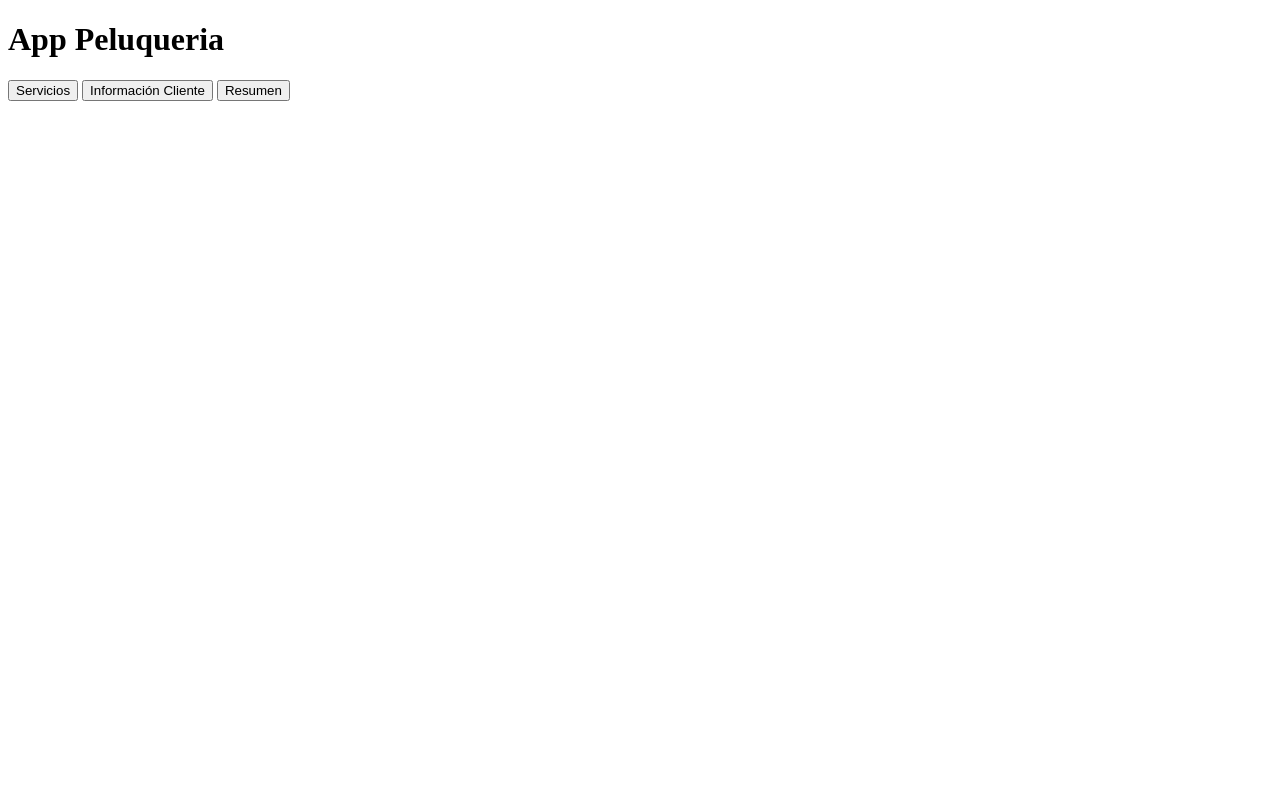
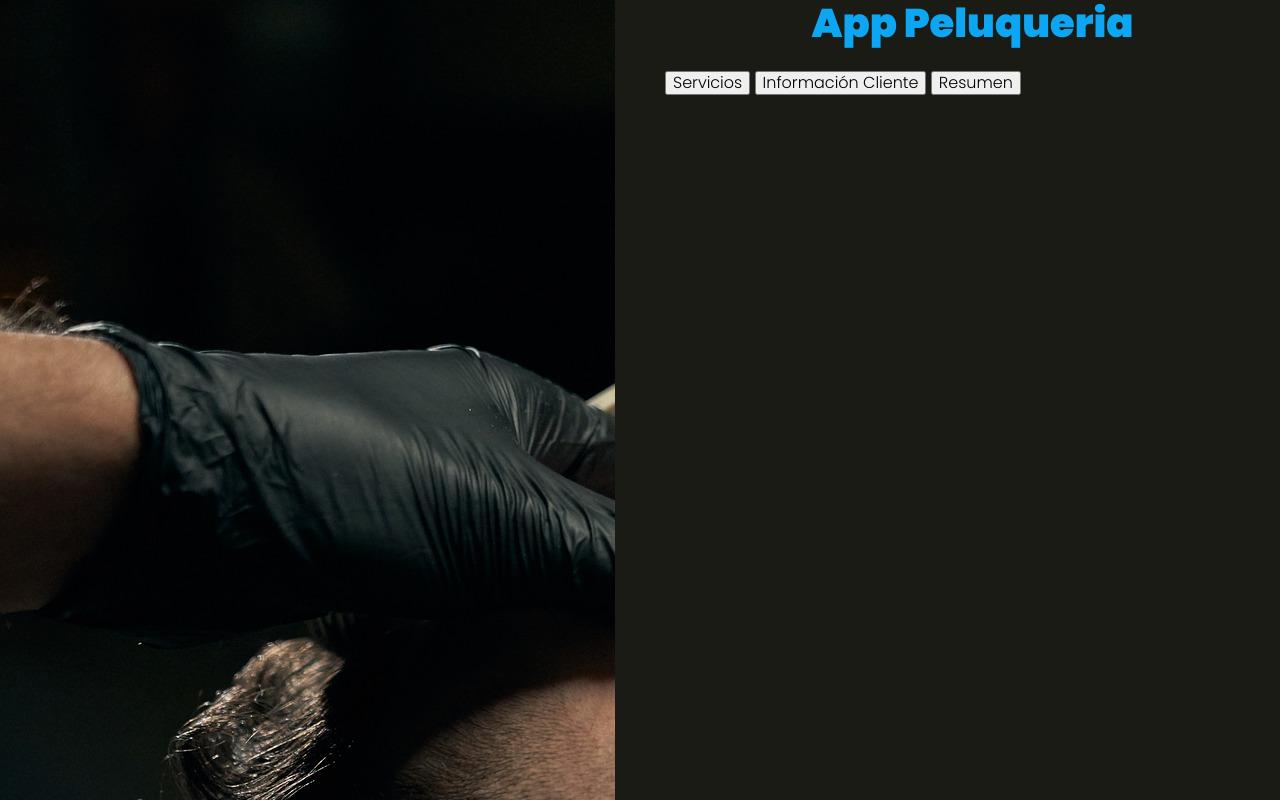
Before and after one commit to Keiner759villalba/barberia-project, a website with bundled scripts: page AppSalon_inicio/index.html in a window 1280 px wide. Built offline with nearby package versions, Linux system fonts and the light colour scheme; files whose address does not match are found by name.

Commit message:
trabajando..

```diff
--- a/AppSalon_inicio/index.html
+++ b/AppSalon_inicio/index.html
@@ -5,7 +5,7 @@
     <meta name="viewport" content="width=device-width, initial-scale=1.0">
     <title>App Salón de Belleza</title>
     <link href="https://fonts.googleapis.com/css2?family=Poppins:wght@300;700;900&display=swap" rel="stylesheet">
-    <link rel="stylesheet" href="build/css/app.css">
+    <link rel="stylesheet" href="src/scss/app.css">
 </head>
 <body>
 
@@ -14,6 +14,7 @@
         <div class="app">
             <header class="header">
                 <h1>App Peluqueria</h1>
+
             </header>
             <nav class="tabs">
                 <button type="button">Servicios</button>
@@ -22,7 +23,6 @@
             </nav>
         </div>
     </div>
-
     <script src="build/js/bundle.min.js"></script>
 </body>
 </html>
--- a/AppSalon_inicio/src/scss/app.scss
+++ b/AppSalon_inicio/src/scss/app.scss
@@ -3,3 +3,4 @@
 @import 'base/utilidades';
 @import 'base/mixins';
 @import 'base/globales';
+@import 'layout/UI.scss';
--- /dev/null
+++ b/AppSalon_inicio/src/scss/layout/UI.scss
@@ -0,0 +1,14 @@
+html{
+
+
+}
+body{
+    background-color: $negro;
+}
+.contenedor-estetica{
+    height: 100vh;
+    @include grid (2, $separacion);
+    .imagen{
+        background-image: url(./1.jpg);
+    }
+}
```
Also changed, not shown: AppSalon_inicio/src/scss/app.css (added), AppSalon_inicio/src/scss/layout/1.jpg (renamed from AppSalon_inicio/src/img/1.jpg), 1 other file.
